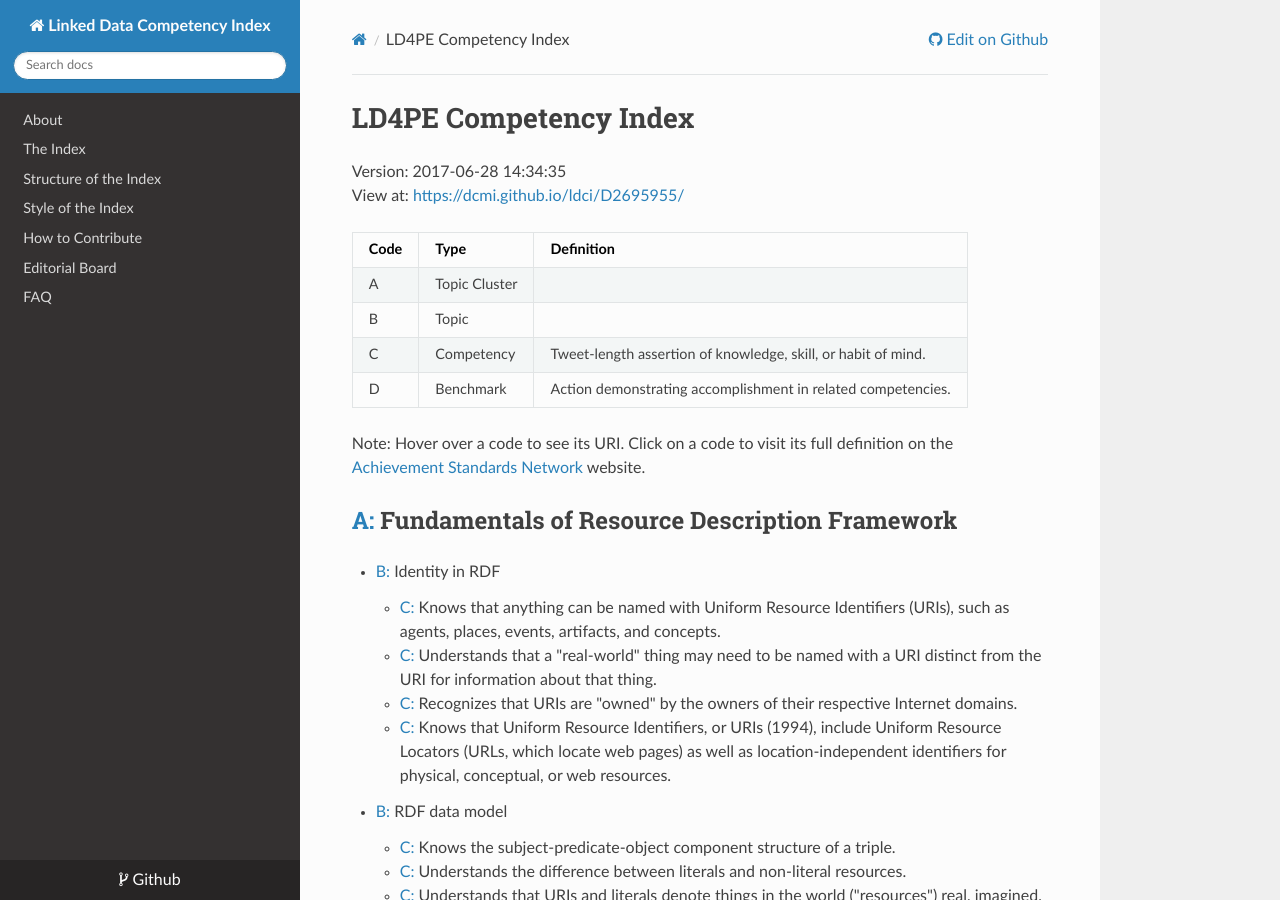
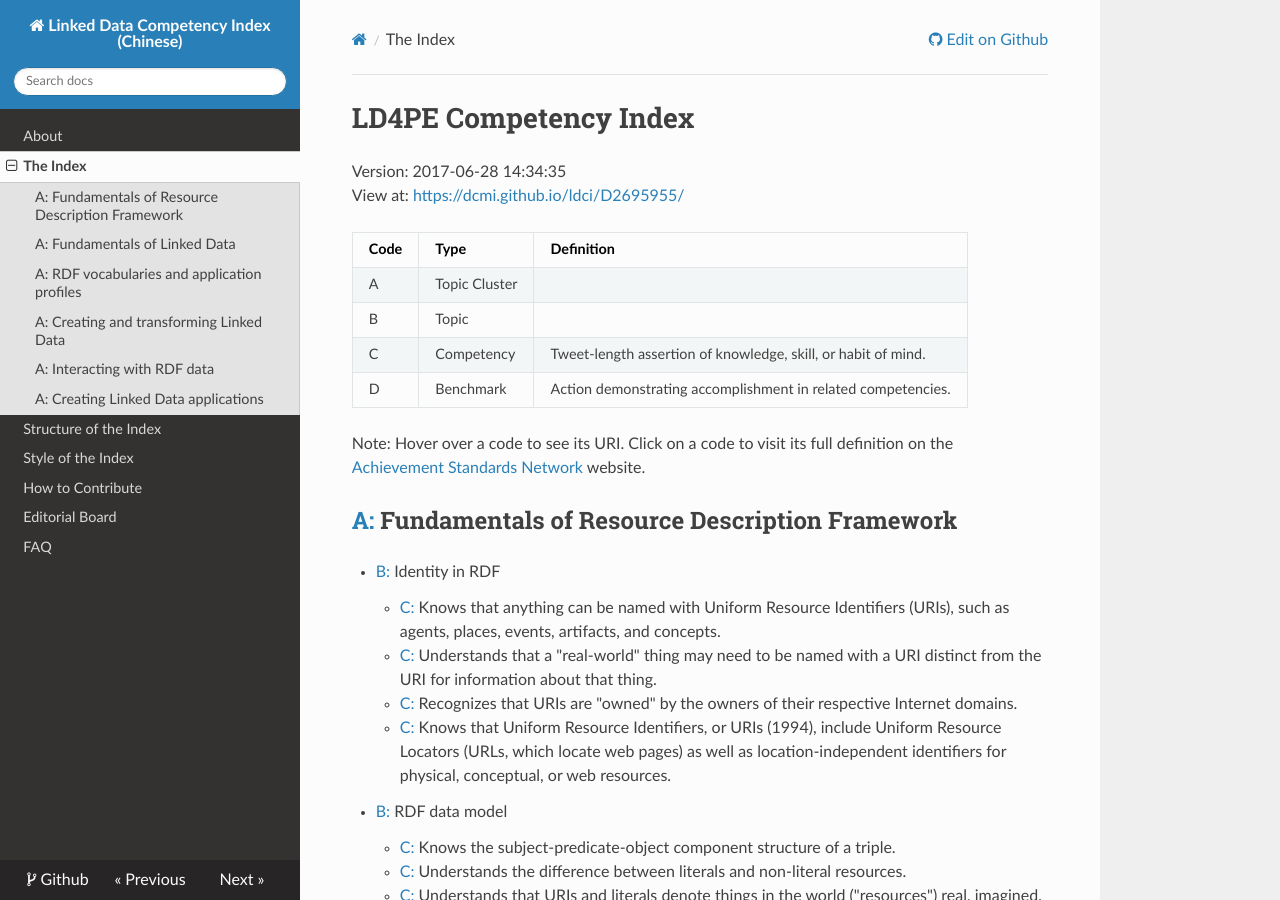
Before and after one commit to dcmi/ldci-zh, an MkDocs documentation site: the page built from docs/D2695955-zh.md, in a window 1280 px wide and 900 px high. Built offline with MkDocs 1.6.1, drawn with Linux system fonts in a browser that asks for light colours; nearby versions of some CDN libraries; old or Windows-style settings are respelled for this version of MkDocs.

Commit message:
mkdocs.yml

```diff
--- a/mkdocs.yml
+++ b/mkdocs.yml
@@ -1,14 +1,14 @@
-site_name: Linked Data Competency Index
+site_name: Linked Data Competency Index (Chinese)
 pages:
     - About: 'index.md'
-    - The Index: 'D2695955.md'
+    - The Index: 'D2695955-zh.md'
     - Structure of the Index: 'structure.md'
     - Style of the Index: 'style.md'
     - How to Contribute: 'process.md'
     - Editorial Board: 'board.md'
     - FAQ: 'faq.md'
 theme: 'readthedocs'
-repo_url: https://github.com/dcmi/ldci
+repo_url: https://github.com/dcmi/ldci-zh
 repo_name: 'Github'
 edit_uri: 'edit/master/docs/'
-site_description: 'For crowdsourcing the maintenance and evolution of the LD4PE Linked Data Competency Index'
+site_description: 'For crowdsourcing the maintenance and evolution of the LD4PE Linked Data Competency Index in Chinese'
```
